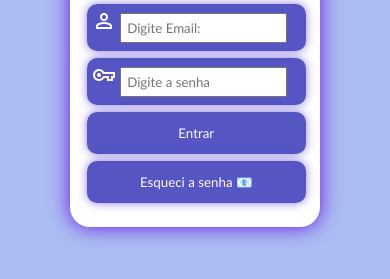
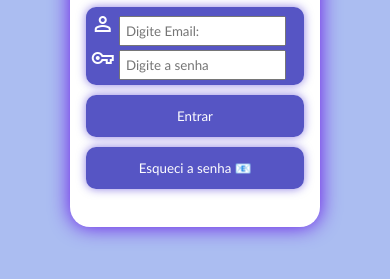
Before and after one commit to JulioSeraf/Projetologin, a plain HTML site: page index.html in a window 390 px wide. Shown: the part 495-774 px from the top of the page. Drawn offline with nearby package versions, Linux system fonts and the light colour scheme.

Commit message:
finalizado mobil fist

```diff
--- a/estilos/style.css
+++ b/estilos/style.css
@@ -48,33 +48,30 @@ main{
 #form{
     padding: 10px;
     height: 60%;
-
 }
 #login .botoes{
-    display: block;
-    margin: auto;
+    display:block;
+    margin: 10px auto;
     padding: 5px;
     background-color: rgba(11, 9, 170, 0.692);
     width: 95%;
     color: rgb(253, 253, 255);
     border-radius: 10px;
     border: none;
-    margin: 7px;
     box-shadow: 0 0 10px rgba(37, 8, 202, 0.514);
 
 }
 .botoes > .inp{
-    margin-bottom: 3px;
+    padding: 5px;
     width: 80%;
-    padding: 5px;
 }
 #form #entrar{
     padding: 13px;
 }
-#form .botoes:hover{
-    display: block;
+#form #entrar:hover, #esqueci:hover{
+    display:block;
     margin: auto;
-    width:100%;
+    width:98%;
     transition-duration: 0.8s;
 
 }
--- a/index.html
+++ b/index.html
@@ -19,13 +19,11 @@
                 <h1>Login</h1>
                 <p>Seja Bem-vindo(a) novamente. Faça login para acessar sua conta e poder fazer as cofiguraçoes no ser ambiente.</p>
                 <form method="post" action="cadastro.js">
-                    <div class="botoes">
+                    <div id="info" class="botoes">
                         <label for="iemail"><span class="material-symbols-outlined">person</span></label>
                         <input class="inp" type="email" name="email" id="iemail" required placeholder="Digite Email:">
-                    </div>
-                    <div class="botoes">
-                    <label class="label" for="isenha"><span class="material-symbols-outlined">vpn_key</span></label>
-                    <input class="inp" type="password" name="senha" id="isenha" required minlength="8" placeholder="Digite a senha">
+                        <label class="label" for="isenha"><span class="material-symbols-outlined">vpn_key</span></label>
+                        <input class="inp" type="password" name="senha" id="isenha" required minlength="8" placeholder="Digite a senha">
                     </div>
 
                     <input class="botoes" id="entrar" type="submit" value="Entrar">
```
